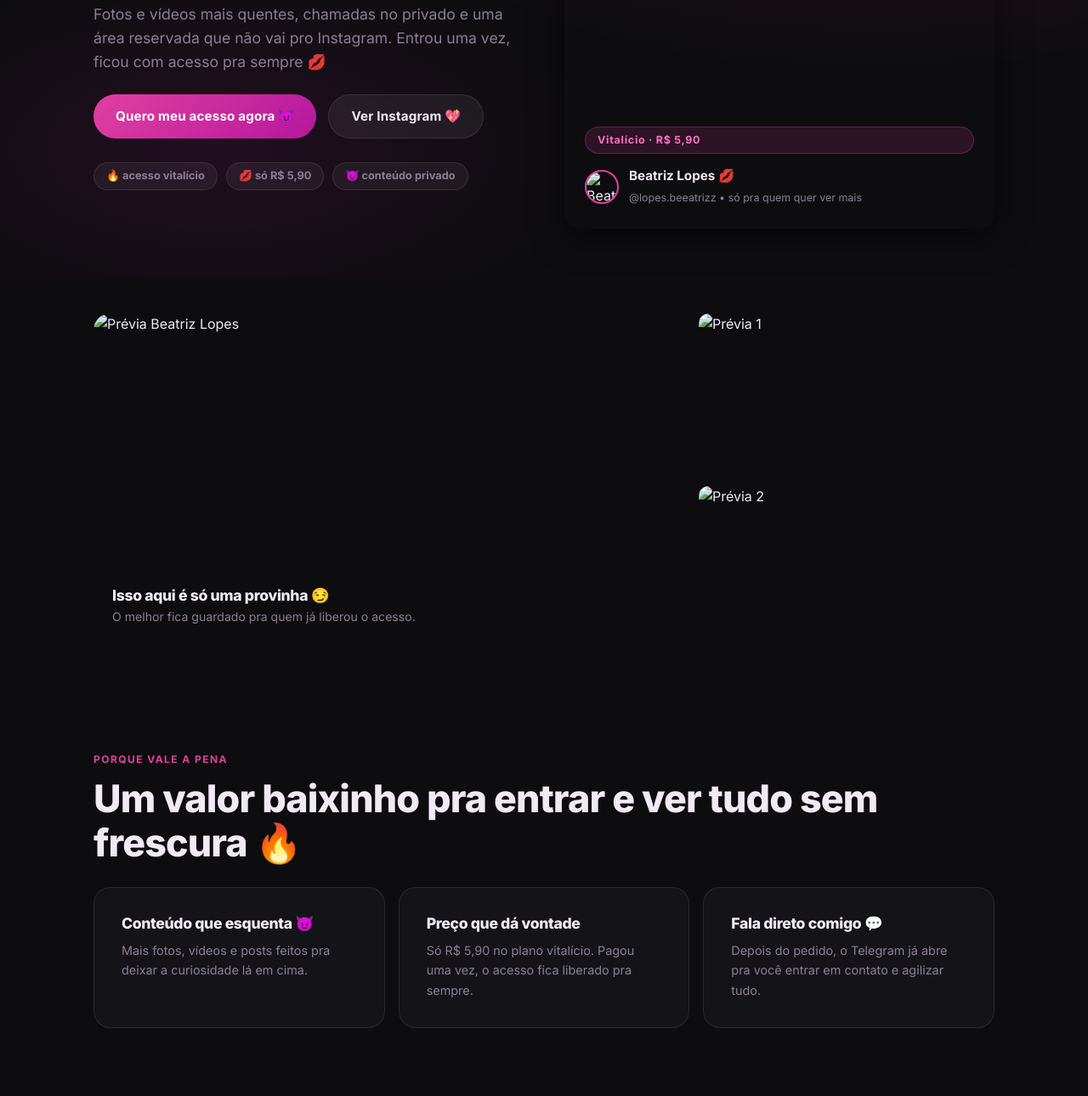
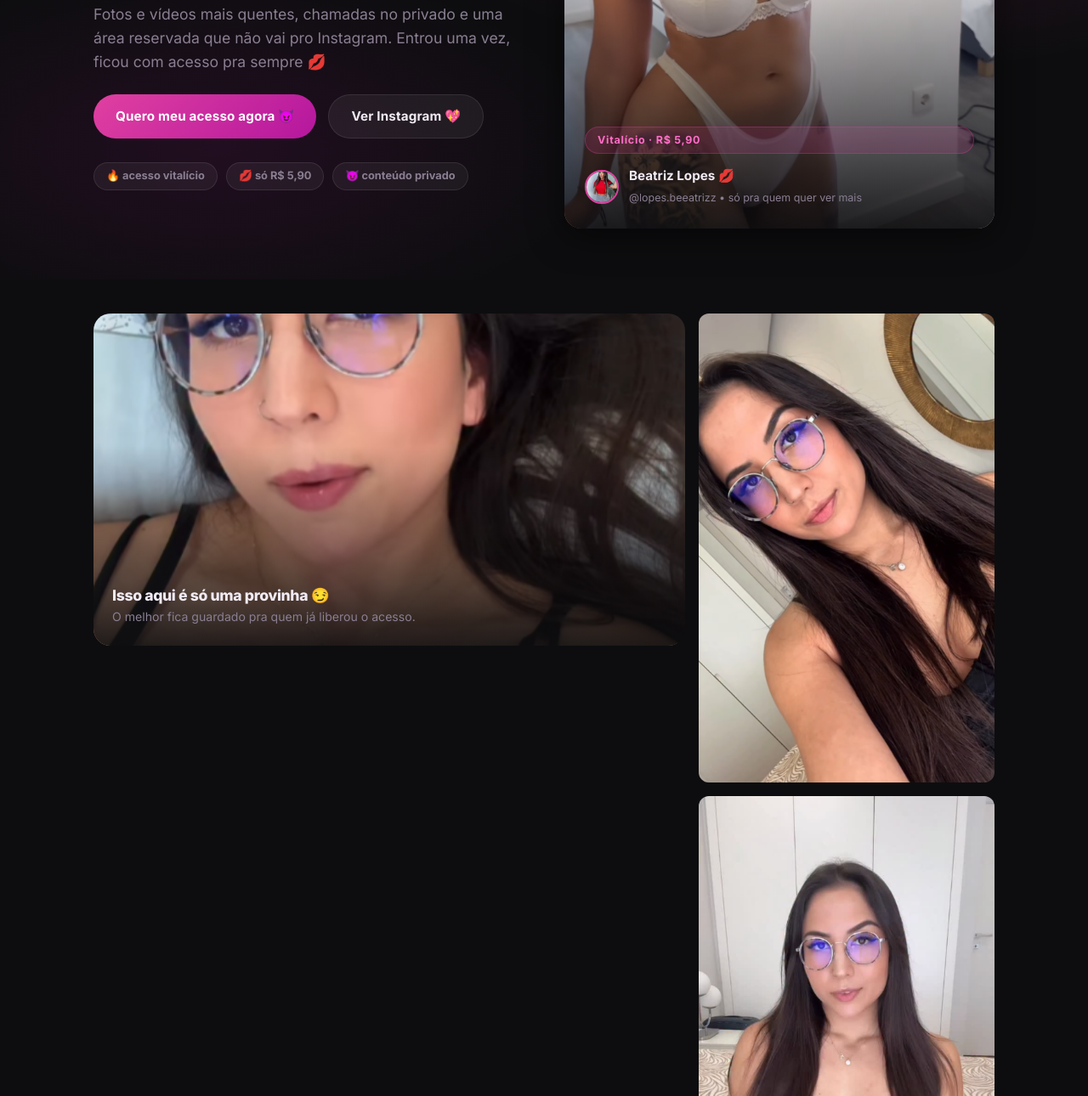
Before and after one commit to victorcxzk/site-vip, a website: page public/index.html in a window 1280 px wide. Shown: the part 509-1799 px from the top of the page at 85% size. Drawn offline with nearby package versions, Linux system fonts and the light colour scheme.

Commit message:
Add files via upload

```diff
--- a/public/index.html
+++ b/public/index.html
@@ -16,7 +16,7 @@
     <div class="container header-inner">
       <a href="/index.html" class="brand">
         <span class="brand-badge">
-          <img src="./img/image1.jpg" alt="Beatriz Lopes">
+          <img src="./img/image1.png" alt="Beatriz Lopes">
         </span>
         <span>
           <span class="brand-title">Beatriz Lopes</span>
@@ -92,11 +92,11 @@
         </div>
 
         <div class="hero-card">
-          <img src="./img/image2.jpg" alt="Capa Beatriz Lopes">
+          <img src="./img/image2.png" alt="Capa Beatriz Lopes">
           <div class="hero-card-overlay">
             <span class="badge" id="ctaPrice">Vitalício · R$ 5,90</span>
             <div class="hero-mini">
-              <img src="./img/image3.jpg" alt="Beatriz Lopes">
+              <img src="./img/image3.png" alt="Beatriz Lopes">
               <div>
                 <strong>Beatriz Lopes 💋</strong>
                 <span>@lopes.beeatrizz • só pra quem quer ver mais</span>
@@ -111,15 +111,15 @@
     <section class="section-tight">
       <div class="container showcase">
         <div class="showcase-main">
-          <img src="./img/image4.jpg" alt="Prévia Beatriz Lopes">
+          <img src="./img/image4.png" alt="Prévia Beatriz Lopes">
           <div class="overlay-copy">
             <h3>Isso aqui é só uma provinha 😏</h3>
             <p>O melhor fica guardado pra quem já liberou o acesso.</p>
           </div>
         </div>
         <div class="showcase-side">
-          <div class="tile"><img src="./img/image5.jpg" alt="Prévia 1"></div>
-          <div class="tile"><img src="./img/image6.jpg" alt="Prévia 2"></div>
+          <div class="tile"><img src="./img/image5.png" alt="Prévia 1"></div>
+          <div class="tile"><img src="./img/image6.png" alt="Prévia 2"></div>
         </div>
       </div>
     </section>
```
